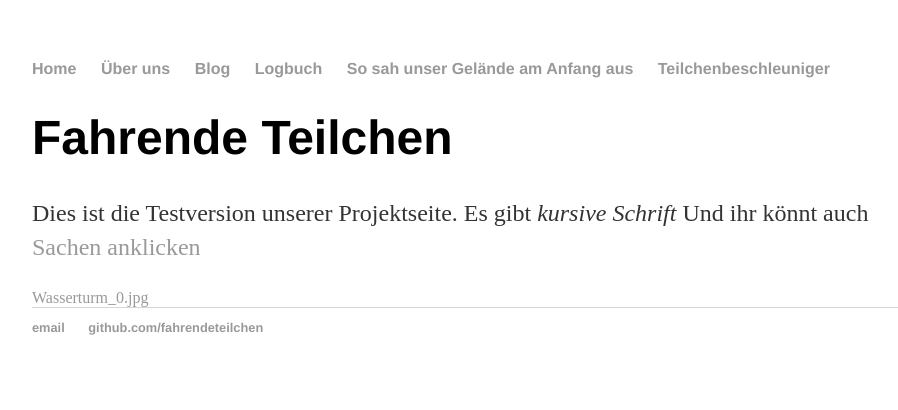
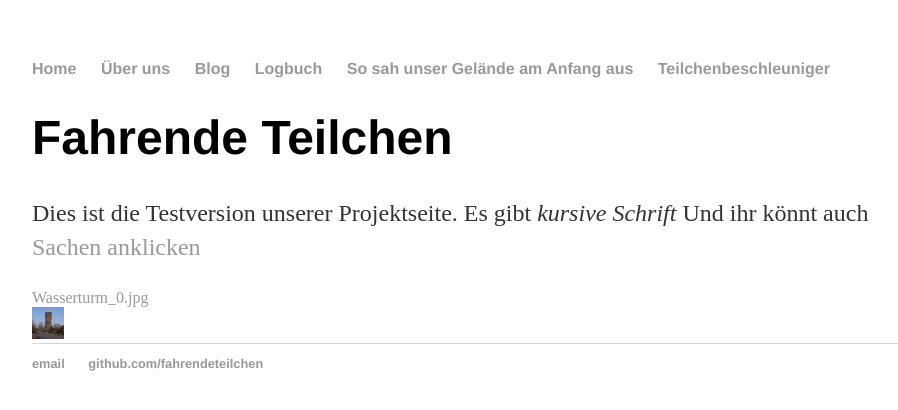
Before and after one commit to fahrendeteilchen/fahrendeteilchen.github.io, a Jekyll site: the page built from index.html, in a window 1280 px wide. Shown: the top 410 px of the page, without its empty margins (160-1058 px from the left). Built offline with Jekyll 4.4.1, drawn with Linux system fonts in a browser that asks for light colours.

Commit message:
Update index.html

```diff
--- a/index.html
+++ b/index.html
@@ -8,3 +8,4 @@ title: FahrendeTeilchen
 
 </div><!-- /.blurb -->
   <a href="./Bilder/Wasserturm_0.jpg">Wasserturm_0.jpg</a><br>
+<img src="./Bilder/Wasserturm_0.jpg" alt="some text" width=32 height=32>
```
